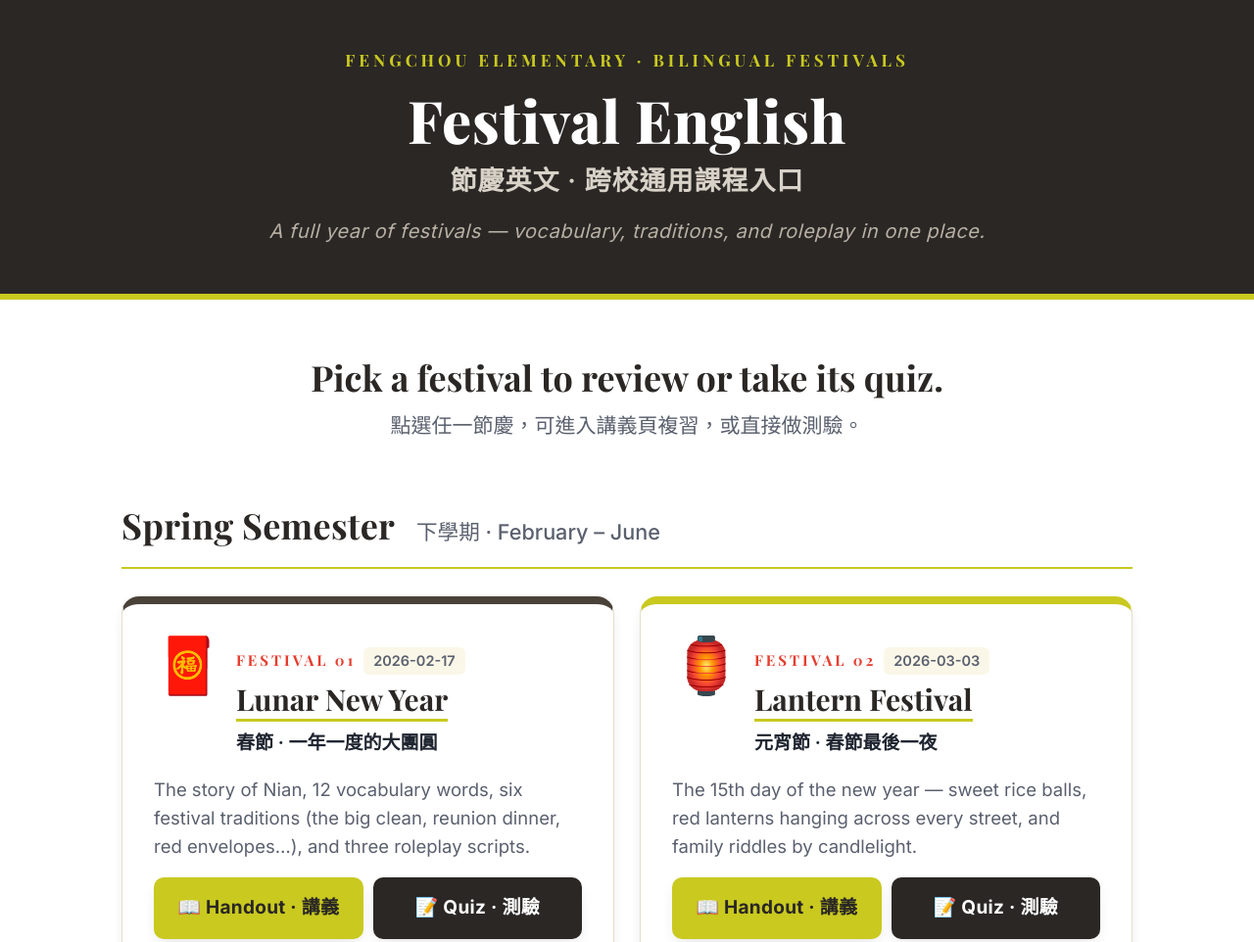
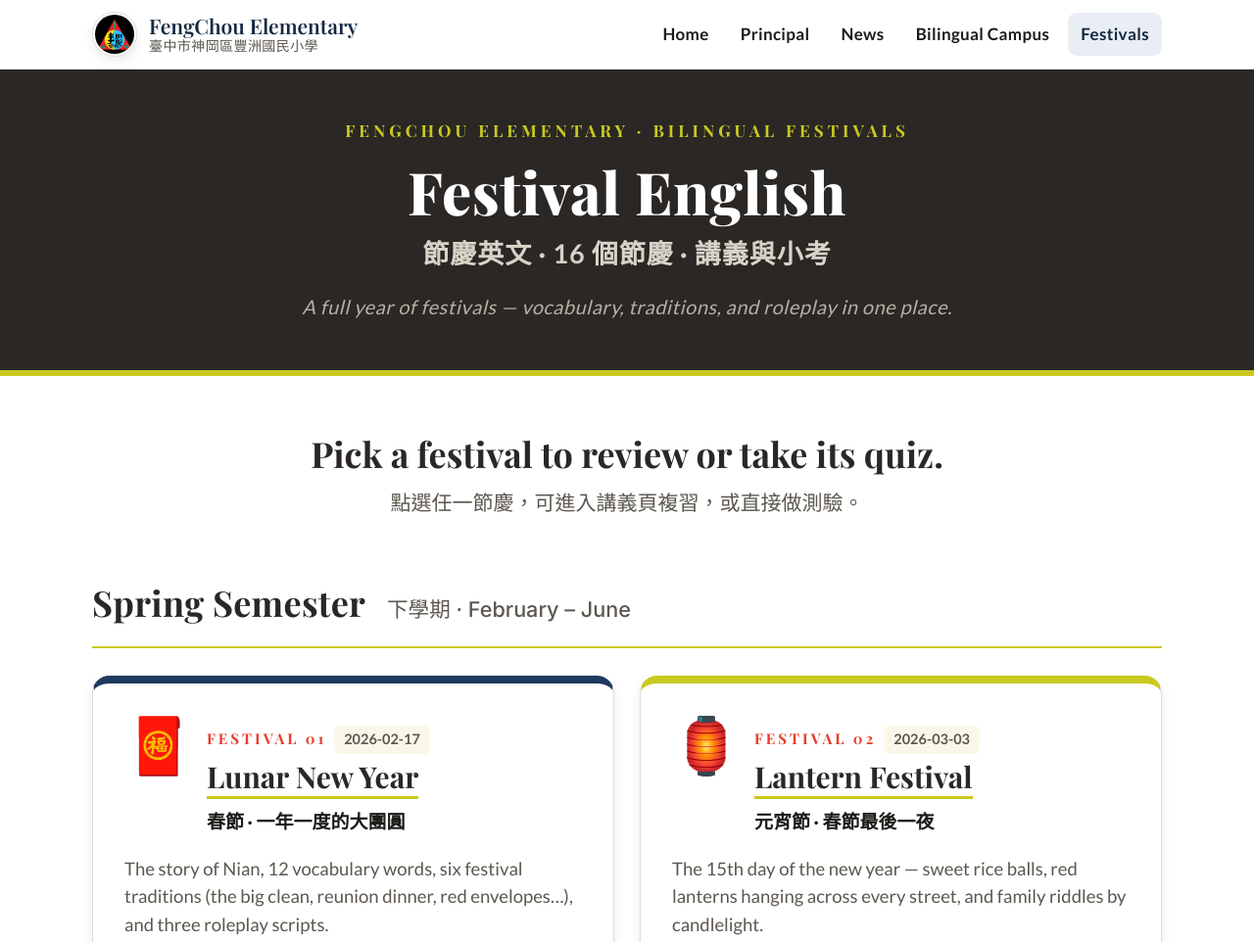
Before and after one commit to lukelin7429/fces-bilingual, a plain HTML site: page festivals/index.html in a window 1280 px wide. Shown: the top 962 px of the page at 98% size. Drawn offline with nearby package versions, Linux system fonts and the light colour scheme; files that its build step writes are made by us from their sources; a web font is replaced by a local one.

Commit message:
fces festivals landing: fix '跨校通用課程入口' subtitle + inject fces topbar
Luke spotted that fces's /festivals/ landing page (FengChou Elementary's own
festival index) still carried hub-derived text that no longer applies:

1. Subtitle '節慶英文 · 跨校通用課程入口' — same hub-era phrase already
   cleaned out of the changhua hub's festivals index. FengChou IS one
   school, not a cross-school portal. Changed to
   '節慶英文 · 16 個節慶 · 講義與小考'.

2. <script src='_shared/schoolbar.js'></script> still referenced from the
   landing — but _shared/schoolbar.js was deleted with the earlier v2 wrap,
   so this was a 404'd script tag. Removed.

3. No FengChou topbar above the festival index — clicking 'Festivals' from
   the homepage dropped the user into the festivals page without any of the
   school's nav chrome. Injected the FengChou topbar (logo + brand + Home/
   Principal/News/Bilingual Campus/Festivals nav) and the home page's
   external CSS link so the topbar actually renders. Festivals link
   correctly marked is-active.

🤖 Generated with [Claude Code](https://claude.com/claude-code)

Co-Authored-By: Claude Opus 4.7 <noreply@anthropic.com>

```diff
--- a/festivals/index.html
+++ b/festivals/index.html
@@ -132,13 +132,35 @@
   .back-strip .arrow{font-size:1.2em;}
   .back-strip[hidden]{display:none;}
 </style>
+<link rel="preconnect" href="https://fonts.googleapis.com">
+<link rel="preconnect" href="https://fonts.gstatic.com" crossorigin>
+<link href="https://fonts.googleapis.com/css2?family=Playfair+Display:ital,wght@0,500;0,600;0,700;1,500;1,600&family=Lato:wght@400;500;700&display=swap" rel="stylesheet">
+<link rel="stylesheet" href="assets/css/main.css">
 </head>
 <body>
+<div class="topbar">
+  <div class="wrap topbar-inner">
+    <div class="topbar-brand">
+      <img src="/photos/logo.png" alt="FengChou Elementary School logo 豐洲國小校徽">
+      <div class="topbar-name">
+        FengChou Elementary
+        <small>臺中市神岡區豐洲國民小學</small>
+      </div>
+    </div>
+    <nav class="topbar-nav">
+      <a href="/" >Home</a>
+      <a href="/principal/">Principal</a>
+      <a href="/news/">News</a>
+      <a href="/bilingual-campus/">Bilingual Campus</a>
+      <a href="/festivals/" class="is-active">Festivals</a>
+    </nav>
+  </div>
+</div>
 
 <header class="head">
   <div class="head__brand">FengChou Elementary · Bilingual Festivals</div>
   <h1 class="head__title">Festival English</h1>
-  <div class="head__zh">節慶英文 · 跨校通用課程入口</div>
+  <div class="head__zh">節慶英文 · 16 個節慶 · 講義與小考</div>
   <div class="head__sub">A full year of festivals — vocabulary, traditions, and roleplay in one place.</div>
 </header>
 
@@ -366,7 +388,7 @@
   Bilingual portal by <a href="https://www.mycultureconnect.org/" target="_blank" rel="noopener">My Culture Connect 人師教育協會</a>
 </footer>
 
-<script src="_shared/schoolbar.js"></script>
+
 
 </body>
 </html>
```
